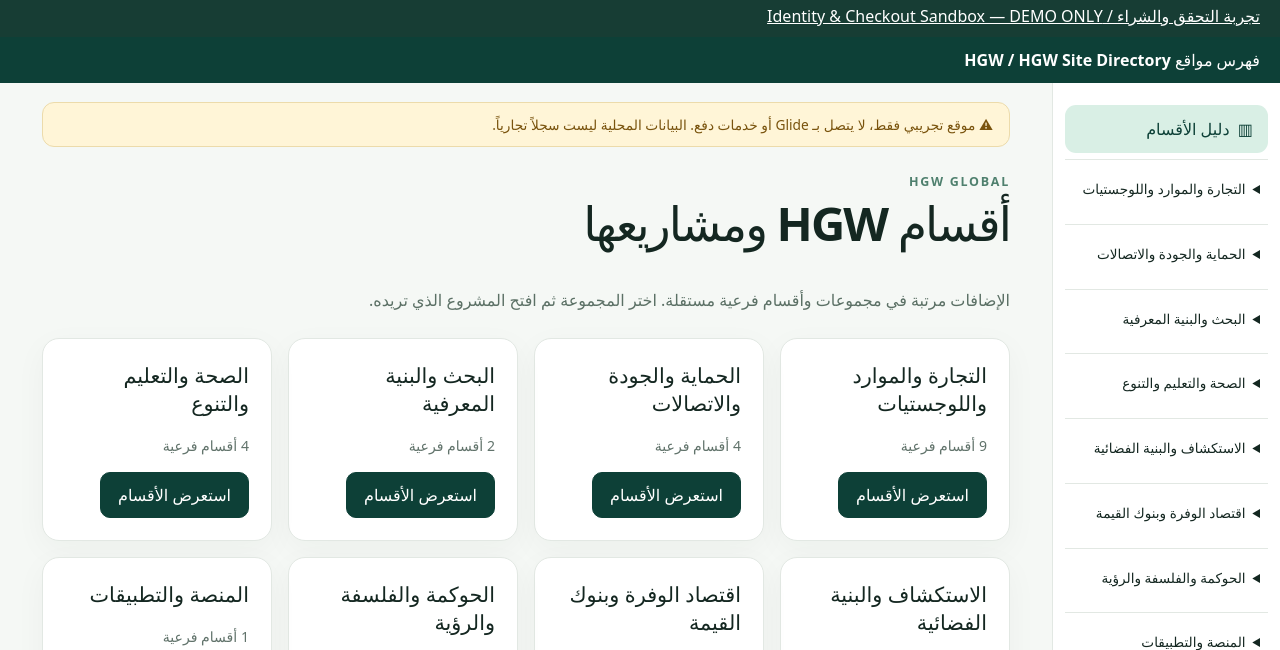
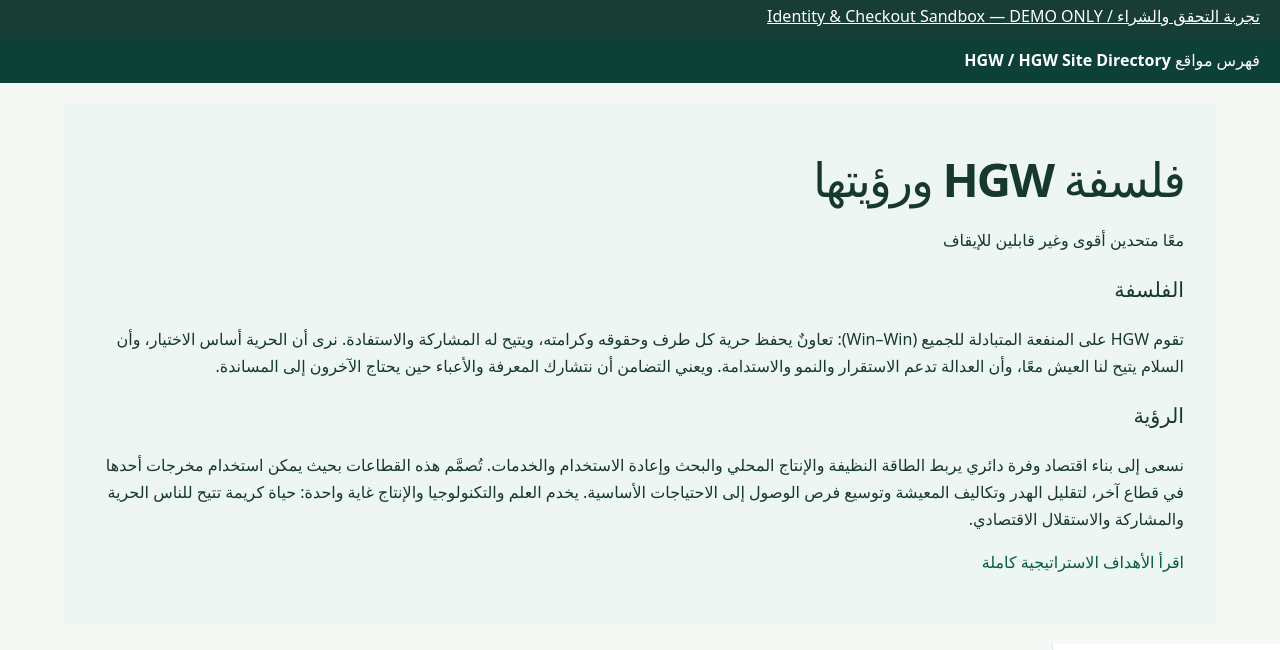
Before and after one commit to HGW-Online/hgw-online.github.io, a plain HTML site: page index.html in a window 1280 px wide. Shown: the part 83-733 px from the top of the page. Drawn offline with Linux system fonts and the light colour scheme.

Commit message:
Introduce HGW philosophy and vision on the homepage

```diff
--- a/index.html
+++ b/index.html
@@ -19,6 +19,15 @@
 </header>
 <div style="padding:10px 20px;background:#173d34;color:#fff"><a style="color:#fff;text-decoration:underline" href="./checkout-sandbox.html">تجربة التحقق والشراء / Identity & Checkout Sandbox — DEMO ONLY</a></div>
 <div style="padding:12px 20px;background:#0d4037"><a style="color:#fff;font-weight:700" href="./hgw/">فهرس مواقع HGW / HGW Site Directory</a></div>
+<section id="vision" lang="ar" dir="rtl" aria-labelledby="vision-title" style="max-width:72rem;margin:1.25rem auto;padding:clamp(1rem,4vw,2rem);background:#edf6f2;color:#16382f;line-height:1.85">
+  <h1 id="vision-title" style="margin-block:0 .25rem">فلسفة HGW ورؤيتها</h1>
+  <p><strong>معًا متحدين أقوى وغير قابلين للإيقاف</strong></p>
+  <h2>الفلسفة</h2>
+  <p>تقوم HGW على المنفعة المتبادلة للجميع (Win–Win): تعاونٌ يحفظ حرية كل طرف وحقوقه وكرامته، ويتيح له المشاركة والاستفادة. نرى أن الحرية أساس الاختيار، وأن السلام يتيح لنا العيش معًا، وأن العدالة تدعم الاستقرار والنمو والاستدامة. ويعني التضامن أن نتشارك المعرفة والأعباء حين يحتاج الآخرون إلى المساندة.</p>
+  <h2>الرؤية</h2>
+  <p>نسعى إلى بناء اقتصاد وفرة دائري يربط الطاقة النظيفة والإنتاج المحلي والبحث وإعادة الاستخدام والخدمات. تُصمَّم هذه القطاعات بحيث يمكن استخدام مخرجات أحدها في قطاع آخر، لتقليل الهدر وتكاليف المعيشة وتوسيع فرص الوصول إلى الاحتياجات الأساسية. يخدم العلم والتكنولوجيا والإنتاج غاية واحدة: حياة كريمة تتيح للناس الحرية والمشاركة والاستقلال الاقتصادي.</p>
+  <p><a href="./hgw/#strategic-goals" style="color:#095b48;font-weight:700">اقرأ الأهداف الاستراتيجية كاملة</a></p>
+</section>
 <div class="app-shell">
   <aside class="sidebar" aria-label="Navigation"><nav id="nav"></nav><div class="sidefoot" id="sidefoot">لا توجد مدفوعات حقيقية أو حسابات عملاء</div></aside>
   <div class="mainwrap">
```
